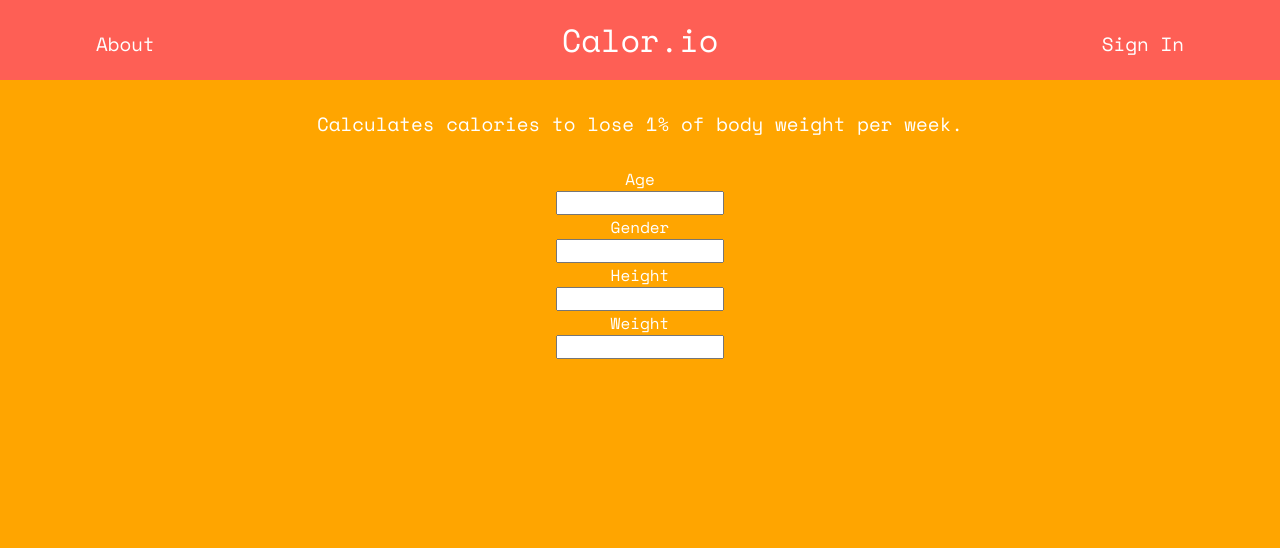
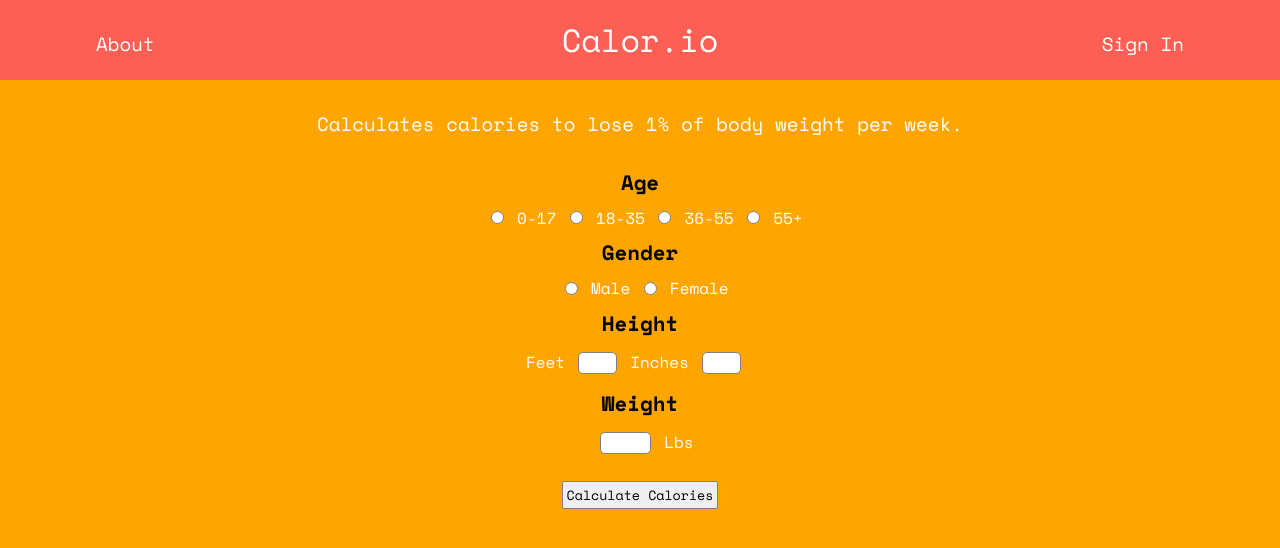
Before and after one commit to BonkHo/Calorie-Calculator-App, a React (Create React App) app: page / in a window 1280 px wide. Shown: the top 548 px of the page. Built offline with nearby package versions, Linux system fonts and the light colour scheme.

Commit message:
Added remaining components and worked on UI

```diff
--- a/src/components/InputsSection/InputsSectionElements.js
+++ b/src/components/InputsSection/InputsSectionElements.js
@@ -22,7 +22,45 @@ export const FormInputsContainer = styled.div`
     flex-direction: column;
     text-align: center;
 `;
+export const FormInputTitle = styled.h1`
+    font-size: 1.3em;
+    color: black;
+`;
+export const FormInputs = styled.form``;
+
 export const FormLabel = styled.label`
     color: white;
 `;
-export const FormInput = styled.input``;
+
+export const FormInputRadio = styled.input`
+    margin: 1em;
+`;
+
+export const FormInputsWrapper = styled.div``;
+
+export const FormInputHeight = styled.input`
+    margin: 1em;
+    width: 3vw;
+    border-radius: 5px;
+    border: 0.1em solid grey;
+    text-align: center;
+`;
+
+export const FormInputWeight = styled.input`
+    place-self: center;
+    margin: 1em;
+    width: 4vw;
+    border-radius: 5px;
+    border: 0.1em solid grey;
+    text-align: center;
+`;
+
+export const FormSubmitButton = styled.button`
+    margin-top: 1em;
+    padding: 0.25em;
+    width: auto;
+    place-self: center;
+    border-radius: 2px;
+    border: 0.1em solid grey;
+    white-space: normal;
+`;
--- a/src/components/InputsSection/index.js
+++ b/src/components/InputsSection/index.js
@@ -3,8 +3,14 @@ import {
     InputSectionContainer,
     BannerMessage,
     FormInputsContainer,
+    FormInputTitle,
+    FormInputs,
+    FormInputRadio,
+    FormInputsWrapper,
     FormLabel,
-	FormInput,
+    FormInputHeight,
+    FormInputWeight,
+    FormSubmitButton,
 } from "./InputsSectionElements";
 
 const InputSection = () => {
@@ -14,14 +20,80 @@ const InputSection = () => {
                 Calculates calories to lose 1% of body weight per week.
             </BannerMessage>
             <FormInputsContainer>
-				<FormLabel for='age'>Age</FormLabel>
-				<FormInput></FormInput>
-				<FormLabel for='gender'>Gender</FormLabel>
-				<FormInput></FormInput>
-				<FormLabel for='height'>Height</FormLabel>
-				<FormInput></FormInput>
-				<FormLabel for='weight'>Weight</FormLabel>
-				<FormInput></FormInput>
+                <FormInputTitle>Age</FormInputTitle>
+                <FormInputs>
+                    <FormInputRadio
+                        type="radio"
+                        name="choice"
+                        value="child"
+                        id="choice-child"
+                    ></FormInputRadio>
+                    <FormLabel for="choice-child">0-17</FormLabel>
+                    <FormInputRadio
+                        type="radio"
+                        name="choice"
+                        value="young-adult"
+                        id="choice-young-adult"
+                    ></FormInputRadio>
+                    <FormLabel for="choice-young-adult">18-35</FormLabel>
+                    <FormInputRadio
+                        type="radio"
+                        name="choice"
+                        value="adult"
+                        id="choice-adult"
+                    ></FormInputRadio>
+                    <FormLabel for="choice-young-adult">36-55</FormLabel>
+                    <FormInputRadio
+                        type="radio"
+                        name="choice"
+                        value="senior"
+                        id="choice-senior"
+                    ></FormInputRadio>
+                    <FormLabel for="choice-young-adult">55+</FormLabel>
+                </FormInputs>
+                <FormInputTitle>Gender</FormInputTitle>
+                <FormInputs>
+                    <FormInputRadio
+                        type="radio"
+                        name="choice"
+                        value="male"
+                        id="choice-male"
+                    ></FormInputRadio>
+                    <FormLabel for="choice-young-adult">Male</FormLabel>
+                    <FormInputRadio
+                        type="radio"
+                        name="choice"
+                        value="female"
+                        id="choice-female"
+                    ></FormInputRadio>
+                    <FormLabel for="choice-young-adult">Female</FormLabel>
+                </FormInputs>
+
+                <FormInputTitle>Height</FormInputTitle>
+                <FormInputsWrapper>
+                    <FormLabel for="height-feet">Feet</FormLabel>
+                    <FormInputHeight
+                        type="text"
+                        name="height-feet"
+                        id="height-feet"
+                    ></FormInputHeight>
+                    <FormLabel for="height-inch">Inches</FormLabel>
+                    <FormInputHeight
+                        type="text"
+                        name="height-inch"
+                        id="height-inch"
+                    ></FormInputHeight>
+                </FormInputsWrapper>
+                <FormInputTitle>Weight</FormInputTitle>
+                <FormInputsWrapper>
+                    <FormInputWeight
+                        type="text"
+                        name="weight"
+                        id="weight"
+                    ></FormInputWeight>
+                    <FormLabel for="height-inch">Lbs</FormLabel>
+                </FormInputsWrapper>
+                <FormSubmitButton>Calculate Calories</FormSubmitButton>
             </FormInputsContainer>
         </InputSectionContainer>
     );
```
Also changed, not shown: src/App.css (+5 -5 lines), 1 other file (tests, documents, lock files or other folders). Lines whose indentation alone changed are shown as unchanged.
